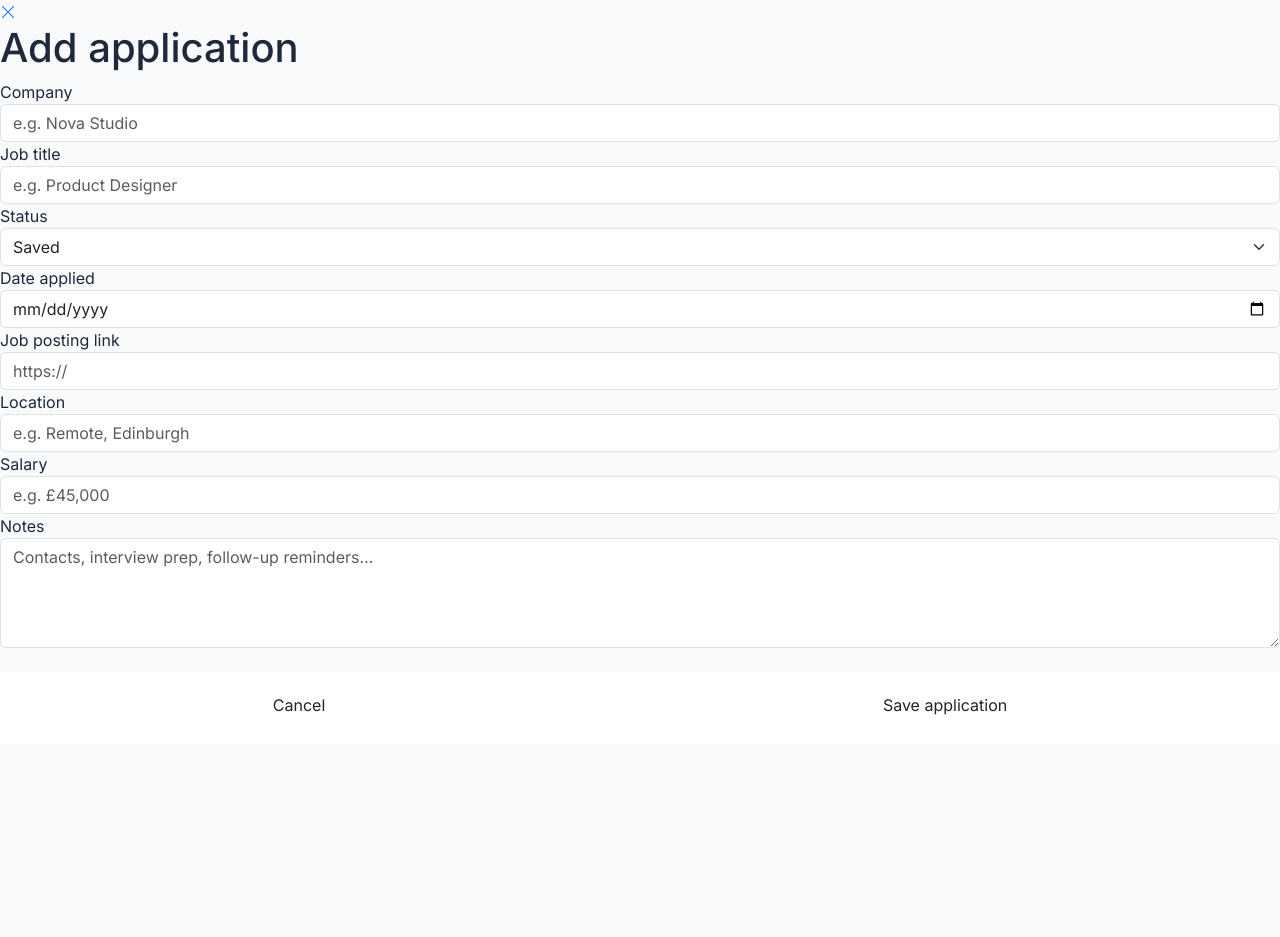
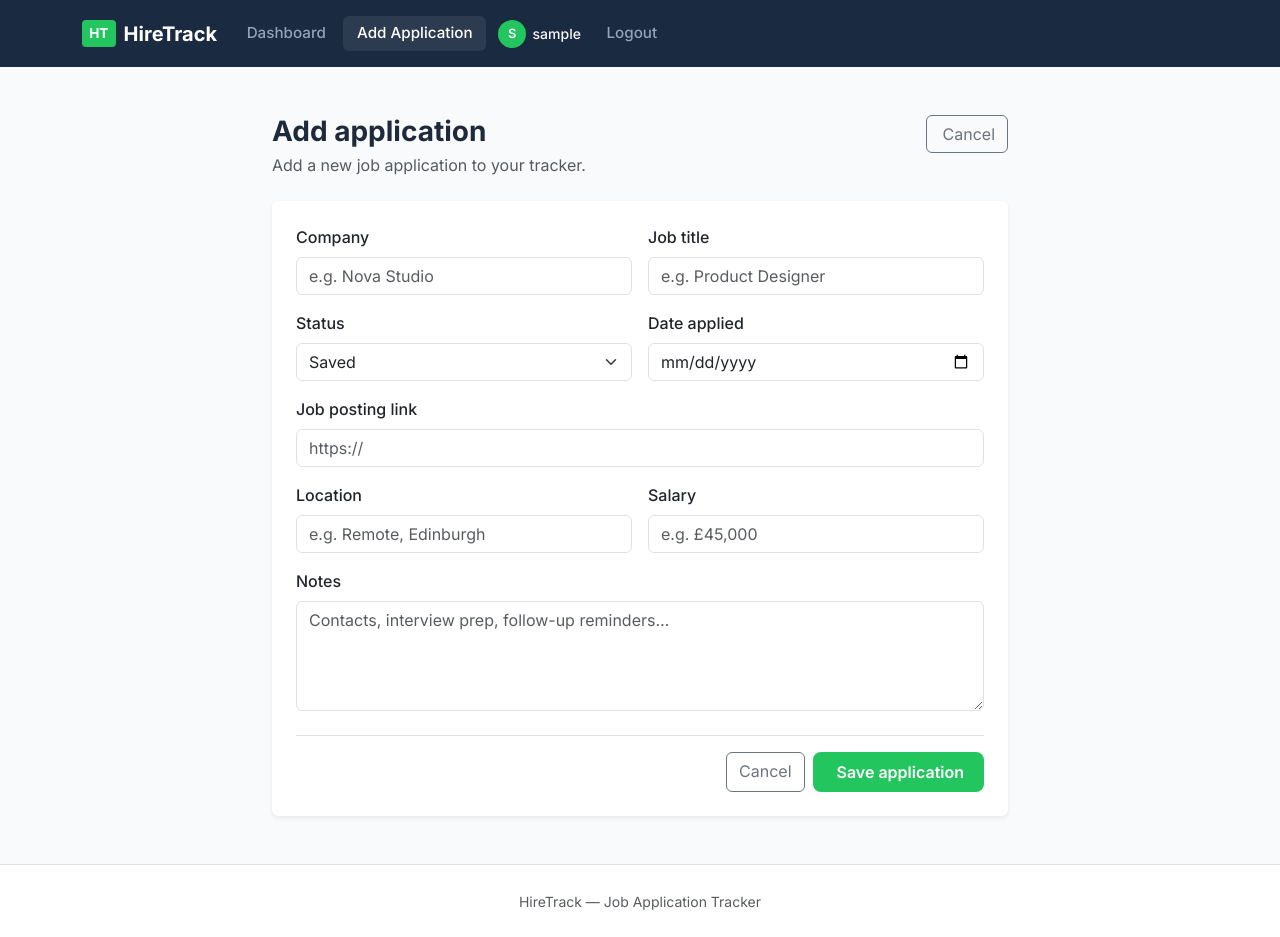
Before and after one commit to queldx74/HireTrack, a Django app: page /applications/add/ in a window 1280 px wide. Before the commit the page ends 715 px from the top, so only its background shows below. Run offline with Django 4.2, Linux system fonts and the light colour scheme; the visitor is signed in with stand-in values (Sample User, id 1).

Commit message:
Modified desktop add application

```diff
--- a/templates/application/add-application.html
+++ b/templates/application/add-application.html
@@ -1,86 +1,199 @@
+{% extends 'application/base.html' %}
 
+{% block title %}HireTrack — Add application{% endblock %}
 
+{% block content %}
 
-{% load static %}
-<!DOCTYPE html>
-<html lang="en">
-<head>
-<meta charset="UTF-8">
-<meta name="viewport" content="width=device-width, initial-scale=1.0">
-<title>HireTrack — Add application</title>
-<link rel="stylesheet" href="https://cdn.jsdelivr.net/npm/bootstrap@5.3.3/dist/css/bootstrap.min.css">
-<link rel="stylesheet" href="https://cdn.jsdelivr.net/npm/bootstrap-icons@1.11.3/font/bootstrap-icons.css">
-<link rel="stylesheet" href="{% static 'css/style.css' %}">
-</head>
-<body>
+<main class="container py-4 py-md-5">
 
-<div class="device">
+  <div class="row justify-content-center">
+    <div class="col-12 col-lg-8">
 
-  <div class="ht-topbar">
-    <a href="{% url 'dashboard' %}" class="ht-back"><i class="bi bi-x-lg"></i></a>
-    <h1>Add application</h1>
-    <span style="width:36px;"></span>
+      <!-- Page heading -->
+      <div class="d-flex justify-content-between align-items-start mb-4">
+        <div>
+          <h1 class="h3 fw-bold mb-1">Add application</h1>
+          <p class="text-muted mb-0">
+            Add a new job application to your tracker.
+          </p>
         </div>
 
-  <div class="ht-content">
+        <a href="{% url 'dashboard' %}"
+           class="btn btn-outline-secondary">
+          <i class="bi bi-x-lg me-1"></i>
+          Cancel
+        </a>
+      </div>
+
+      <!-- Form card -->
+      <div class="card border-0 shadow-sm">
+        <div class="card-body p-4">
+
           <form method="post" novalidate>
             {% csrf_token %}
 
             {% if form.non_field_errors %}
-        <div class="alert alert-danger">{{ form.non_field_errors }}</div>
+              <div class="alert alert-danger">
+                {{ form.non_field_errors }}
+              </div>
             {% endif %}
 
-      <div class="ht-field">
-        <label for="{{ form.company.id_for_label }}">Company</label>
+            <div class="row g-3">
+
+              <!-- Company -->
+              <div class="col-md-6">
+                <label for="{{ form.company.id_for_label }}"
+                       class="form-label fw-medium">
+                  Company
+                </label>
+
                 {{ form.company }}
-        {% if form.company.errors %}<div class="form-text text-danger">{{ form.company.errors|striptags }}</div>{% endif %}
+
+                {% if form.company.errors %}
+                  <div class="form-text text-danger">
+                    {{ form.company.errors|striptags }}
+                  </div>
+                {% endif %}
               </div>
 
-      <div class="ht-field">
-        <label for="{{ form.job_title.id_for_label }}">Job title</label>
+              <!-- Job title -->
+              <div class="col-md-6">
+                <label for="{{ form.job_title.id_for_label }}"
+                       class="form-label fw-medium">
+                  Job title
+                </label>
+
                 {{ form.job_title }}
-        {% if form.job_title.errors %}<div class="form-text text-danger">{{ form.job_title.errors|striptags }}</div>{% endif %}
+
+                {% if form.job_title.errors %}
+                  <div class="form-text text-danger">
+                    {{ form.job_title.errors|striptags }}
+                  </div>
+                {% endif %}
               </div>
 
-      <div class="ht-field">
-        <label for="{{ form.status.id_for_label }}">Status</label>
+              <!-- Status -->
+              <div class="col-md-6">
+                <label for="{{ form.status.id_for_label }}"
+                       class="form-label fw-medium">
+                  Status
+                </label>
+
                 {{ form.status }}
+
+                {% if form.status.errors %}
+                  <div class="form-text text-danger">
+                    {{ form.status.errors|striptags }}
+                  </div>
+                {% endif %}
               </div>
 
-      <div class="ht-field">
-        <label for="{{ form.date_applied.id_for_label }}">Date applied</label>
+              <!-- Date -->
+              <div class="col-md-6">
+                <label for="{{ form.date_applied.id_for_label }}"
+                       class="form-label fw-medium">
+                  Date applied
+                </label>
+
                 {{ form.date_applied }}
-        {% if form.date_applied.errors %}<div class="form-text text-danger">{{ form.date_applied.errors|striptags }}</div>{% endif %}
+
+                {% if form.date_applied.errors %}
+                  <div class="form-text text-danger">
+                    {{ form.date_applied.errors|striptags }}
+                  </div>
+                {% endif %}
               </div>
 
-      <div class="ht-field">
-        <label for="{{ form.job_url.id_for_label }}">Job posting link</label>
+              <!-- Job URL -->
+              <div class="col-12">
+                <label for="{{ form.job_url.id_for_label }}"
+                       class="form-label fw-medium">
+                  Job posting link
+                </label>
+
                 {{ form.job_url }}
+
+                {% if form.job_url.errors %}
+                  <div class="form-text text-danger">
+                    {{ form.job_url.errors|striptags }}
+                  </div>
+                {% endif %}
               </div>
 
-      <div class="ht-field">
-        <label for="{{ form.location.id_for_label }}">Location</label>
+              <!-- Location -->
+              <div class="col-md-6">
+                <label for="{{ form.location.id_for_label }}"
+                       class="form-label fw-medium">
+                  Location
+                </label>
+
                 {{ form.location }}
+
+                {% if form.location.errors %}
+                  <div class="form-text text-danger">
+                    {{ form.location.errors|striptags }}
+                  </div>
+                {% endif %}
               </div>
 
-      <div class="ht-field">
-        <label for="{{ form.salary.id_for_label }}">Salary</label>
+              <!-- Salary -->
+              <div class="col-md-6">
+                <label for="{{ form.salary.id_for_label }}"
+                       class="form-label fw-medium">
+                  Salary
+                </label>
+
                 {{ form.salary }}
+
+                {% if form.salary.errors %}
+                  <div class="form-text text-danger">
+                    {{ form.salary.errors|striptags }}
+                  </div>
+                {% endif %}
               </div>
 
-      <div class="ht-field mb-4">
-        <label for="{{ form.notes.id_for_label }}">Notes</label>
+              <!-- Notes -->
+              <div class="col-12">
+                <label for="{{ form.notes.id_for_label }}"
+                       class="form-label fw-medium">
+                  Notes
+                </label>
+
                 {{ form.notes }}
+
+                {% if form.notes.errors %}
+                  <div class="form-text text-danger">
+                    {{ form.notes.errors|striptags }}
                   </div>
-
-      <div style="position:sticky; bottom:0; background:#fff; border-top:1px solid var(--ht-line); padding:14px 0 20px; display:flex; gap:12px;">
-        <a href="{% url 'dashboard' %}" class="btn btn-ht-secondary flex-fill text-center">Cancel</a>
-        <button type="submit" class="btn btn-ht-primary flex-fill">Save application</button>
-      </div>
-    </form>
+                {% endif %}
               </div>
 
             </div>
 
-</body>
-</html>
+            <!-- Buttons -->
+            <div class="d-flex flex-column flex-sm-row
+                        justify-content-end gap-2 mt-4 pt-3 border-top">
+
+              <a href="{% url 'dashboard' %}"
+                 class="btn btn-outline-secondary">
+                Cancel
+              </a>
+
+              <button type="submit" class="btn btn-green">
+                <i class="bi bi-plus-lg me-1"></i>
+                Save application
+              </button>
+
+            </div>
+
+          </form>
+
+        </div>
+      </div>
+
+    </div>
+  </div>
+
+</main>
+
+{% endblock %}
```
Also changed, not shown: templates/registration/registration.html (+0 -70 lines). Lines whose indentation alone changed are shown as unchanged.
